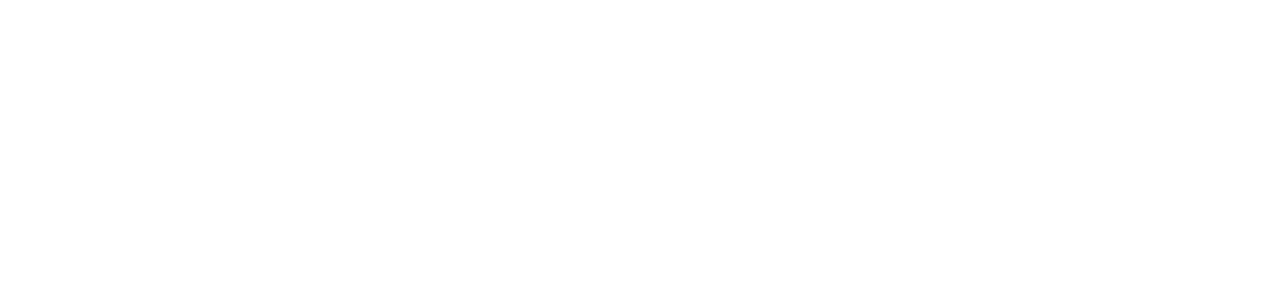
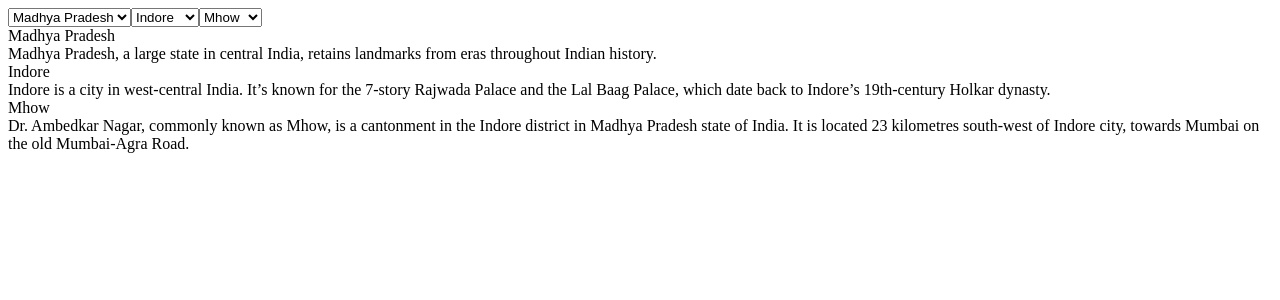
Before and after one commit to acciojob/dropdown-react-ManimehalaiAnandaraj, a React app: page / in a window 1280 px wide. Shown: the top 300 px of the page. Built offline with nearby package versions, Linux system fonts and the light colour scheme.

Commit message:
Completed assignment

```diff
--- a/src/components/App.js
+++ b/src/components/App.js
@@ -140,13 +140,69 @@ const states = [{
 
 function App()
 {
+	 const [selectedState, setSelectedState] = useState(0);
+  const [selectedCity, setSelectedCity] = useState(0);
+  const [selectedLandmark, setSelectedLandmark] = useState(0);
+
+  const handleStateChange = (e) => {
+    const newState = parseInt(e.target.value);
+    setSelectedState(newState);
+    setSelectedCity(0);
+    setSelectedLandmark(0);
+  };
+
+  const handleCityChange = (e) => {
+    const newCity = parseInt(e.target.value);
+    setSelectedCity(newCity);
+    setSelectedLandmark(0);
+  };
+
+  const handleLandmarkChange = (e) => {
+    const newLandmark = parseInt(e.target.value);
+    setSelectedLandmark(newLandmark);
+  };
+
+  const currentState = states[selectedState];
+  const currentCity = currentState.city[selectedCity];
+  const currentLandmark = currentCity.landmarks[selectedLandmark];
+
 	// Do not alter/remove main div
-	return (
-	<div id="main">
+	  return (
+    <div id="main">
+      {/* State Dropdown */}
+      <select id="state" value={selectedState} onChange={handleStateChange}>
+        {states.map((state, index) => (
+          <option key={index} value={index}>{state.name}</option>
+        ))}
+      </select>
 
-	</div>
-	);
+      {/* City Dropdown */}
+      <select id="city" value={selectedCity} onChange={handleCityChange}>
+        {currentState.city.map((city, index) => (
+          <option key={index} value={index}>{city.name}</option>
+        ))}
+      </select>
+
+      {/* Landmark Dropdown */}
+      <select id="landmark" value={selectedLandmark} onChange={handleLandmarkChange}>
+        {currentCity.landmarks.map((landmark, index) => (
+          <option key={index} value={index}>{landmark.name}</option>
+        ))}
+      </select>
+
+      {/* Display Selected State Details */}
+      <div id="state-name">{currentState.name}</div>
+      <div id="state-description">{currentState.description}</div>
+
+      {/* Display Selected City Details */}
+      <div id="city-name">{currentCity.name}</div>
+      <div id="city-description">{currentCity.description}</div>
+
+      {/* Display Selected Landmark Details */}
+      <div id="landmark-name">{currentLandmark.name}</div>
+      <div id="landmark-description">{currentLandmark.description}</div>
+    </div>
+  );
 }
 
-
 export default App;
--- a/src/index.js
+++ b/src/index.js
@@ -1,7 +1,7 @@
 import React from "react";
 import ReactDOM from "react-dom";
 import App from "./components/App";
-import "bootstrap/dist/css/bootstrap.min.css";
+//import "bootstrap/dist/css/bootstrap.min.css";
 
 
 ReactDOM.render(<App />, document.getElementById("root"));
```
Also changed, not shown: 1 other file (tests, documents, lock files or other folders).
